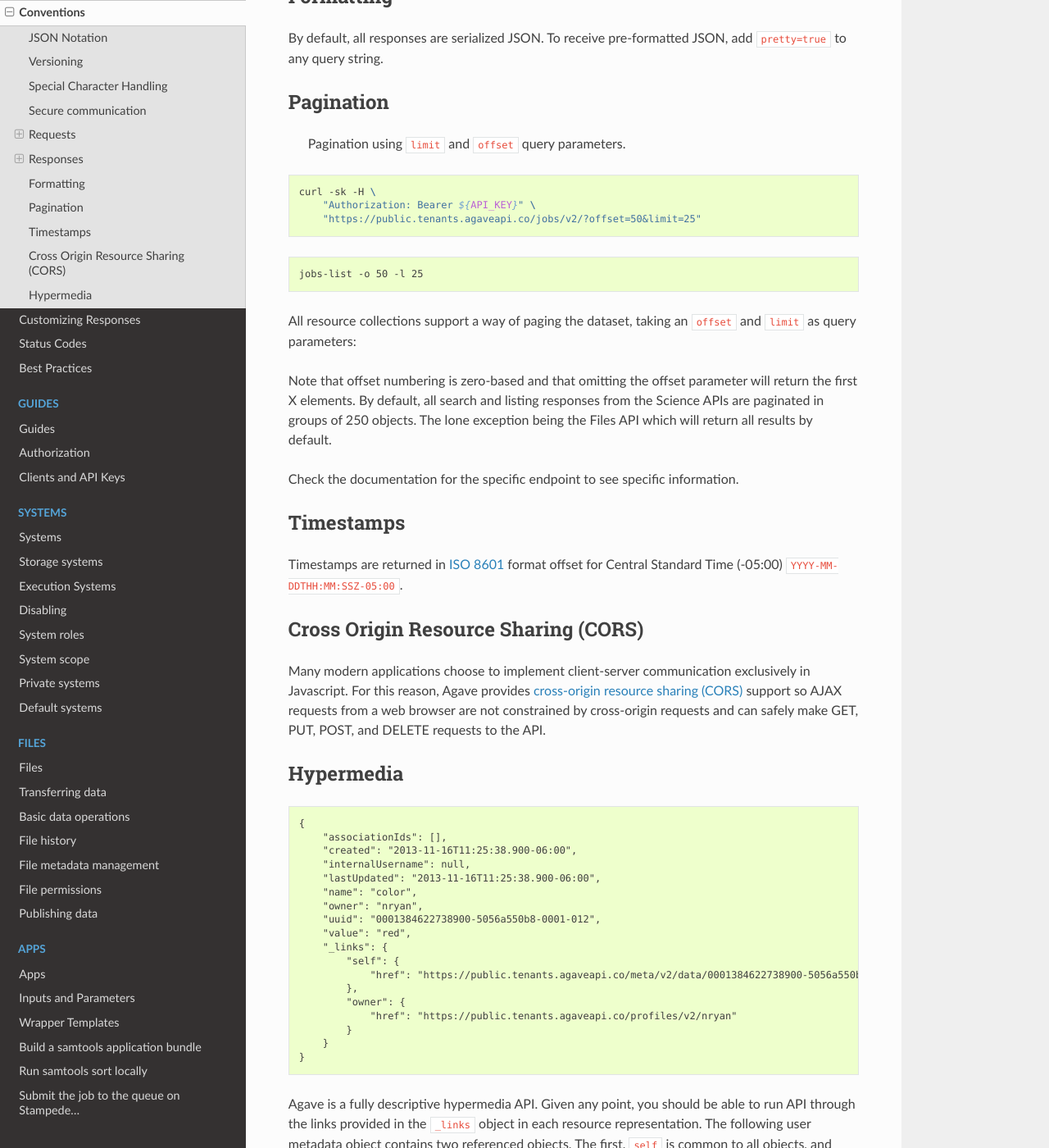
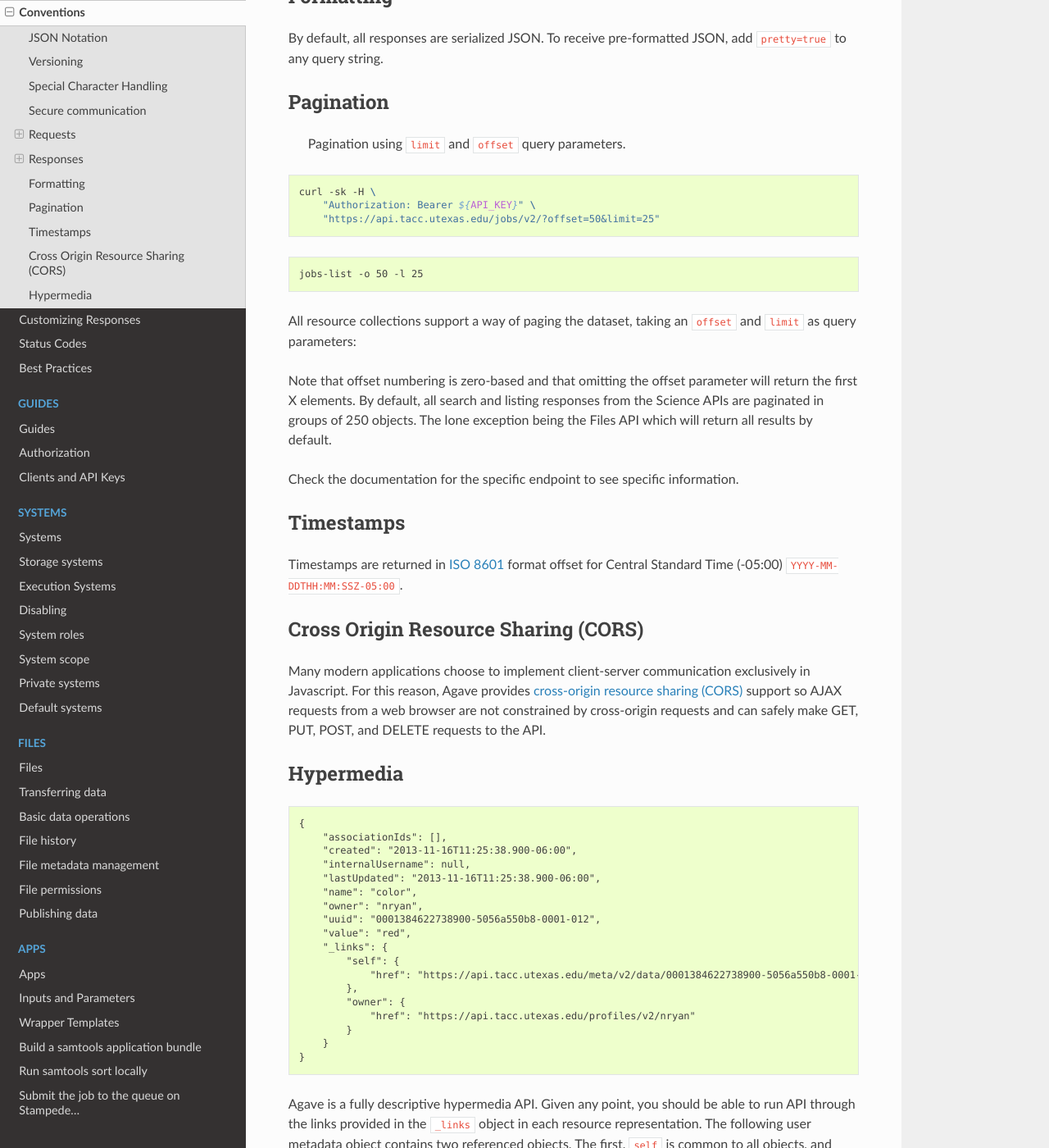
Before and after one commit to TACC-Cloud/agave-docs, a Sphinx documentation site: the page built from docs/agave/introduction/conventions.rst, in a window 1280 px wide and 1400 px high, scrolled down 4193 px. Shown: the whole window at 82% size. Built offline with Sphinx 7.4.7 and the Read the Docs theme 2.0.0, drawn with Linux system fonts in a browser that asks for light colours; cross-references to code outside the pages are shown as plain code; some of the changed lines change nothing that is shown; some of the changed text lies outside the part shown.

Commit message:
Update conventions.rst

```diff
--- a/docs/agave/introduction/conventions.rst
+++ b/docs/agave/introduction/conventions.rst
@@ -18,7 +18,7 @@ Throughout the documentation you will regularly encounter the following variable
      </tr><tr>
        <td>${API_HOST}</td>
        <td align="center">Base hostname of the API</td>
-       <td>public.agaveapi.co</td>
+       <td>api.tacc.utexas.edu</td>
      <tr></tr>
        <td>${API_VERSION}</td>
        <td align="center">Version of the API endpoint</td>
@@ -87,19 +87,19 @@ JSON Notation
           "updateSystemStatus": false,
           "_links": {
               "checks": {
-                  "href": "https://public.tenants.agaveapi.co/monitor/v2/0001409867973952-5056a550b8-0001-014/checks"
+                  "href": "https://api.tacc.utexas.edu/monitor/v2/0001409867973952-5056a550b8-0001-014/checks"
               },
               "notifications": {
-                  "href": "https://public.tenants.agaveapi.co/notifications/v2/?associatedUuid=0001409867973952-5056a550b8-0001-014"
+                  "href": "https://api.tacc.utexas.edu/notifications/v2/?associatedUuid=0001409867973952-5056a550b8-0001-014"
               },
               "owner": {
-                  "href": "https://public.tenants.agaveapi.co/profiles/v2/systest"
+                  "href": "https://api.tacc.utexas.edu/profiles/v2/systest"
               },
               "self": {
-                  "href": "https://public.tenants.agaveapi.co/monitor/v2/0001409867973952-5056a550b8-0001-014"
+                  "href": "https://api.tacc.utexas.edu/monitor/v2/0001409867973952-5056a550b8-0001-014"
               },
               "system": {
-                  "href": "https://public.tenants.agaveapi.co/systems/v2/demo.storage.example.com"
+                  "href": "https://api.tacc.utexas.edu/systems/v2/demo.storage.example.com"
               }
           }
       }
@@ -115,7 +115,7 @@ Javascript dot notation will be used to refer to individual properties of JSON o
 Versioning
 ----------
 
-The current major version of Agave is given in the URI immediately following the API resource name. For example, if the endpoint is ``https://public.tenants.agaveapi.co/jobs/v2/``\ , the API version would be ``v2``. The current major version of Agave is v2. (Full version: 2.2.8)
+The current major version of Agave is given in the URI immediately following the API resource name. For example, if the endpoint is ``https://api.tacc.utexas.edu/jobs/v2/``\ , the API version would be ``v2``. The current major version of Agave is v2. (Full version: 2.2.8)
 
 Special Character Handling
 --------------------------
@@ -338,7 +338,7 @@ Pagination
 
    curl -sk -H \
        "Authorization: Bearer ${API_KEY}" \
-       "https://public.tenants.agaveapi.co/jobs/v2/?offset=50&limit=25"
+       "https://api.tacc.utexas.edu/jobs/v2/?offset=50&limit=25"
 
 .. code-block:: plaintext
 
@@ -376,10 +376,10 @@ Hypermedia
        "value": "red",
        "_links": {
            "self": {
-               "href": "https://public.tenants.agaveapi.co/meta/v2/data/0001384622738900-5056a550b8-0001-012"
+               "href": "https://api.tacc.utexas.edu/meta/v2/data/0001384622738900-5056a550b8-0001-012"
            },
            "owner": {
-               "href": "https://public.tenants.agaveapi.co/profiles/v2/nryan"
+               "href": "https://api.tacc.utexas.edu/profiles/v2/nryan"
            }
        }
    }
```
